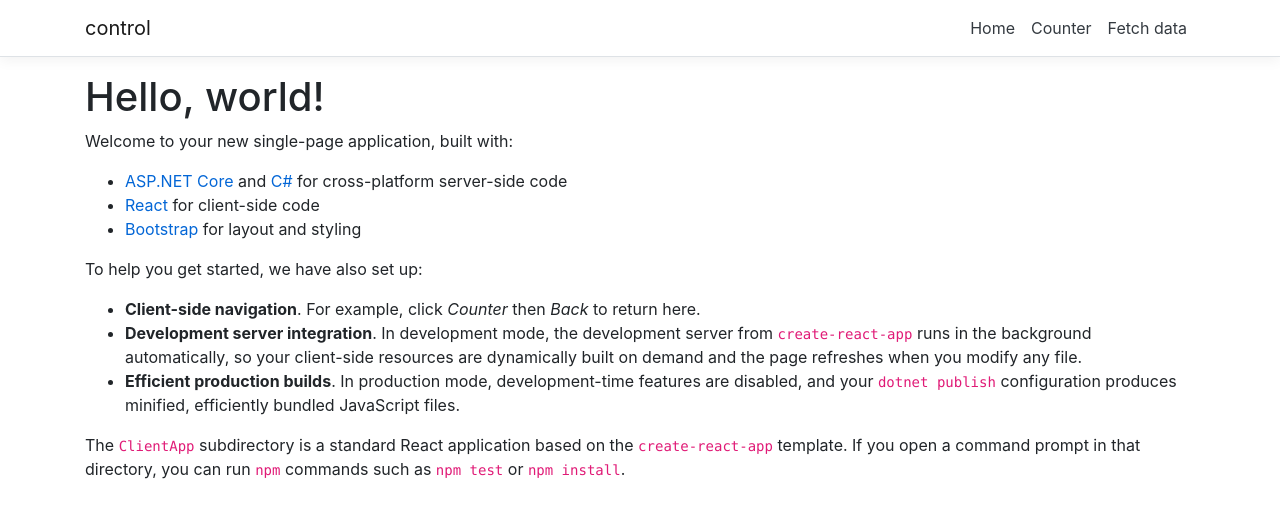
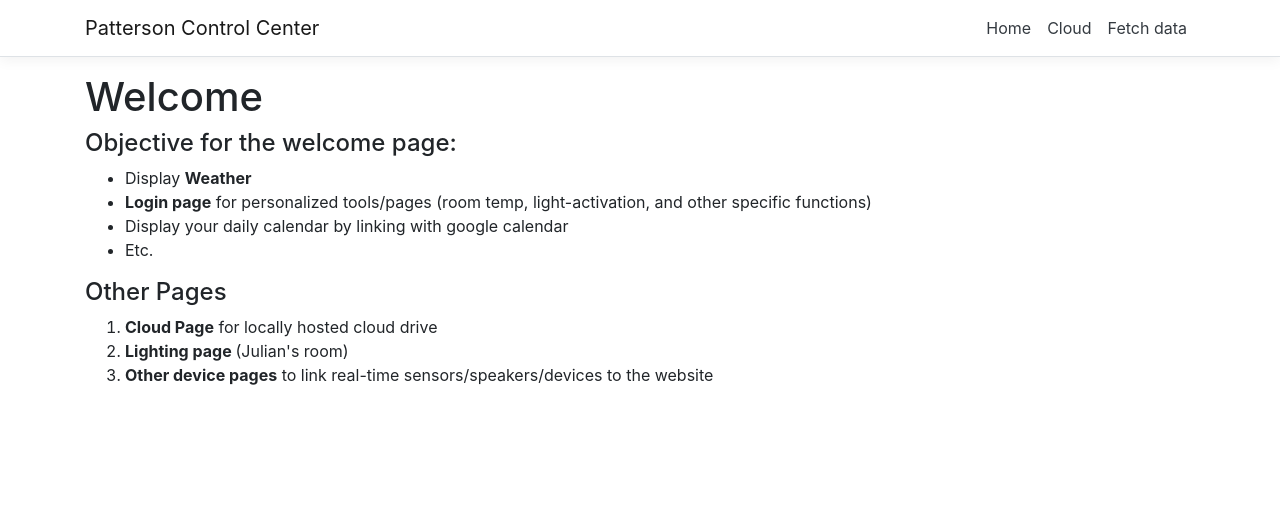
Before and after one commit to adrian-patterson/control-center, a React (Create React App) app in the folder control/ClientApp/: page / in a window 1280 px wide. Shown: the top 518 px of the page. Built offline with nearby package versions, Linux system fonts and the light colour scheme.

Commit message:
Personalized home page and changed component names

```diff
--- a/control/ClientApp/src/App.js
+++ b/control/ClientApp/src/App.js
@@ -3,7 +3,7 @@
 import { Layout } from './components/Layout';
 import { Home } from './components/Home';
 import { FetchData } from './components/FetchData';
-import { Counter } from './components/Counter';
+import { Cloud } from './components/Cloud';
 
 import './custom.css'
 
@@ -14,7 +14,7 @@
     return (
       <Layout>
         <Route exact path='/' component={Home} />
-        <Route path='/counter' component={Counter} />
+        <Route path='/Cloud' component={Cloud} />
         <Route path='/fetch-data' component={FetchData} />
       </Layout>
     );
--- a/control/ClientApp/src/components/Counter.js
+++ b/control/ClientApp/src/components/Cloud.js
@@ -1,15 +1,15 @@
 import React, { Component } from 'react';
 
-export class Counter extends Component {
-  static displayName = Counter.name;
+export class Cloud extends Component {
+  static displayName = Cloud.name;
 
   constructor(props) {
     super(props);
     this.state = { currentCount: 0 };
-    this.incrementCounter = this.incrementCounter.bind(this);
+    this.incrementCloud = this.incrementCloud.bind(this);
   }
 
-  incrementCounter() {
+  incrementCloud() {
     this.setState({
       currentCount: this.state.currentCount + 1
     });
@@ -18,13 +18,13 @@
   render() {
     return (
       <div>
-        <h1>Counter</h1>
+        <h1>Cloud</h1>
 
         <p>This is a simple example of a React component.</p>
 
         <p aria-live="polite">Current count: <strong>{this.state.currentCount}</strong></p>
 
-        <button className="btn btn-primary" onClick={this.incrementCounter}>Increment</button>
+        <button className="btn btn-primary" onClick={this.incrementCloud}>Increment</button>
       </div>
     );
   }
--- a/control/ClientApp/src/components/Home.js
+++ b/control/ClientApp/src/components/Home.js
@@ -6,20 +6,20 @@
   render () {
     return (
       <div>
-        <h1>Hello, world!</h1>
-        <p>Welcome to your new single-page application, built with:</p>
+        <h1>Welcome</h1>
+        <h4>Objective for the welcome page:</h4>
         <ul>
-          <li><a href='https://get.asp.net/'>ASP.NET Core</a> and <a href='https://msdn.microsoft.com/en-us/library/67ef8sbd.aspx'>C#</a> for cross-platform server-side code</li>
-          <li><a href='https://facebook.github.io/react/'>React</a> for client-side code</li>
-          <li><a href='http://getbootstrap.com/'>Bootstrap</a> for layout and styling</li>
-        </ul>
-        <p>To help you get started, we have also set up:</p>
-        <ul>
-          <li><strong>Client-side navigation</strong>. For example, click <em>Counter</em> then <em>Back</em> to return here.</li>
-          <li><strong>Development server integration</strong>. In development mode, the development server from <code>create-react-app</code> runs in the background automatically, so your client-side resources are dynamically built on demand and the page refreshes when you modify any file.</li>
-          <li><strong>Efficient production builds</strong>. In production mode, development-time features are disabled, and your <code>dotnet publish</code> configuration produces minified, efficiently bundled JavaScript files.</li>
-        </ul>
-        <p>The <code>ClientApp</code> subdirectory is a standard React application based on the <code>create-react-app</code> template. If you open a command prompt in that directory, you can run <code>npm</code> commands such as <code>npm test</code> or <code>npm install</code>.</p>
+          <li>Display <strong>Weather</strong></li>
+          <li><strong>Login page</strong> for personalized tools/pages (room temp, light-activation, and other specific functions)</li>
+            <li>Display your daily calendar by linking with google calendar</li>
+            <li>Etc.</li>
+            </ul>
+            <h4>Other Pages</h4>
+        <ol>
+          <li><strong>Cloud Page</strong> for locally hosted cloud drive</li>
+          <li><strong>Lighting page </strong>(Julian's room)</li>
+          <li><strong>Other device pages</strong> to link real-time sensors/speakers/devices to the website</li>
+        </ol>
       </div>
     );
   }
--- a/control/ClientApp/src/components/NavMenu.js
+++ b/control/ClientApp/src/components/NavMenu.js
@@ -26,7 +26,7 @@
       <header>
         <Navbar className="navbar-expand-sm navbar-toggleable-sm ng-white border-bottom box-shadow mb-3" light>
           <Container>
-            <NavbarBrand tag={Link} to="/">control</NavbarBrand>
+            <NavbarBrand tag={Link} to="/">Patterson Control Center</NavbarBrand>
             <NavbarToggler onClick={this.toggleNavbar} className="mr-2" />
             <Collapse className="d-sm-inline-flex flex-sm-row-reverse" isOpen={!this.state.collapsed} navbar>
               <ul className="navbar-nav flex-grow">
@@ -34,7 +34,7 @@
                   <NavLink tag={Link} className="text-dark" to="/">Home</NavLink>
                 </NavItem>
                 <NavItem>
-                  <NavLink tag={Link} className="text-dark" to="/counter">Counter</NavLink>
+                  <NavLink tag={Link} className="text-dark" to="/cloud">Cloud</NavLink>
                 </NavItem>
                 <NavItem>
                   <NavLink tag={Link} className="text-dark" to="/fetch-data">Fetch data</NavLink>
```
